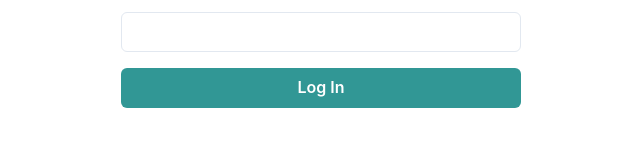
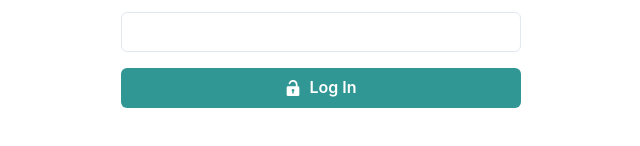
Before and after one commit to Nandi117/SzoftverfejlesztesModszertanMiniProject, a React (Vite) app in the folder blog_application/frontend/: page /login in a window 1280 px wide. Shown: the part 200-346 px from the top of the page, without its empty margins (319-959 px from the left). Built offline with nearby package versions, Linux system fonts and the light colour scheme.

Commit message:
feat: Add UnlockIcon to LogInPage button

```diff
--- a/blog_application/frontend/src/pages/LogInPage/LogInPage.tsx
+++ b/blog_application/frontend/src/pages/LogInPage/LogInPage.tsx
@@ -1,5 +1,6 @@
 import React, { useState } from 'react';
 import { Box, Button, FormControl, FormLabel, Input, Heading, VStack, Alert, AlertIcon } from '@chakra-ui/react';
+import { UnlockIcon } from '@chakra-ui/icons';
 
 const LogInPage = () => {
     const [email, setEmail] = useState('');
@@ -7,12 +8,10 @@ const LogInPage = () => {
     const [error, setError] = useState('');
 
     const handleLogin = () => {
-        // Add your authentication logic here
         if (!email || !password) {
             setError('Please fill in both fields');
         } else {
             setError('');
-            // Proceed with login logic
             console.log('Logging in with', email, password);
         }
     };
@@ -45,7 +44,7 @@ const LogInPage = () => {
                         onChange={(e) => setPassword(e.target.value)}
                     />
                 </FormControl>
-                <Button colorScheme="teal" onClick={handleLogin}>
+                <Button leftIcon={<UnlockIcon/>} colorScheme="teal" onClick={handleLogin}>
                     Log In
                 </Button>
             </VStack>
```
